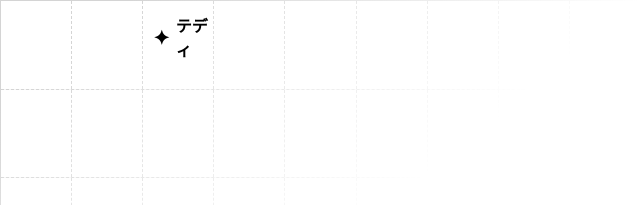
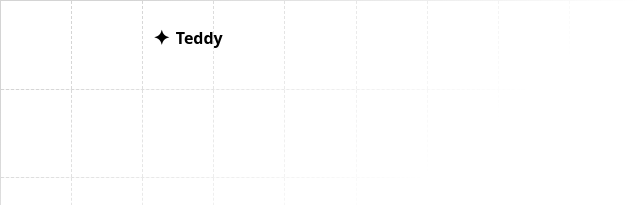
Before and after one commit to teddy-sio-slam/Portfolio, an Astro site: page / in a window 1280 px wide. Shown: the top 205 px of the page, 0-640 px from the left. Built offline with nearby package versions, Linux system fonts and the light colour scheme; Astro itself is replaced by a stand-in of ours.

Commit message:
Logo text

```diff
--- a/src/components/logo.astro
+++ b/src/components/logo.astro
@@ -7,5 +7,5 @@
     >✦</span
   >
   <!-- Logo Text -->
-  <span class="-translate-y-0.5">テディ</span>
+  <span class="-translate-y-0.5">Teddy</span>
 </a>
```
